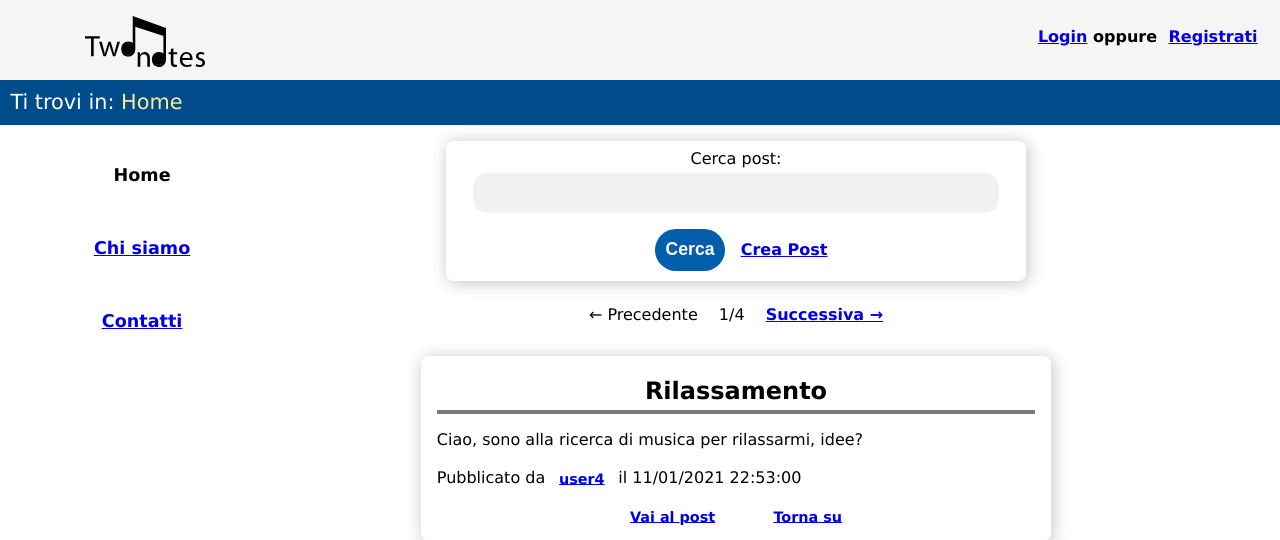
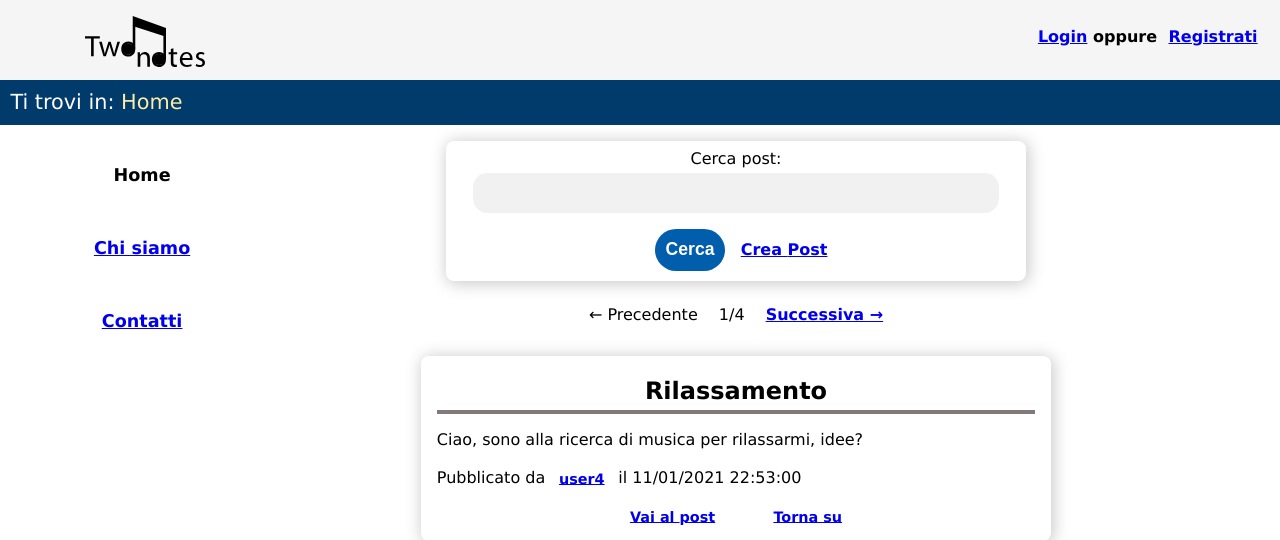
Before and after one commit to MicheleBaldisseri/TwoNotes, a PHP site: page /php/index.php in a window 1280 px wide. Shown: the top 540 px of the page. Run offline with PHP 8.4, Linux system fonts and the light colour scheme; data comes from the database, SQL or seed files in the repository.

Commit message:
fix colore breadcrumb

```diff
--- a/styles/stile.css
+++ b/styles/stile.css
@@ -107,7 +107,7 @@ BREADCRUMB
 ==========
 */
 #percorso{
-    background-color: #004c8a;
+    background-color: #003B6B;
 }
 #percorso p{
     padding: 0.5em;
@@ -115,13 +115,13 @@ BREADCRUMB
     color: white;
 }
 #percorso span{
-    color: rgb(255, 236, 152);
+    color: rgb(252, 236, 165);
 }
 #percorso p span a{
-    color: rgb(247, 204, 84);
+    color: rgb(252, 236, 165);
 }
 #percorso p span a:visited{
-    color: rgb(250, 77, 77);
+    color: #FFC300;
 }
 /*
 ==============
```
